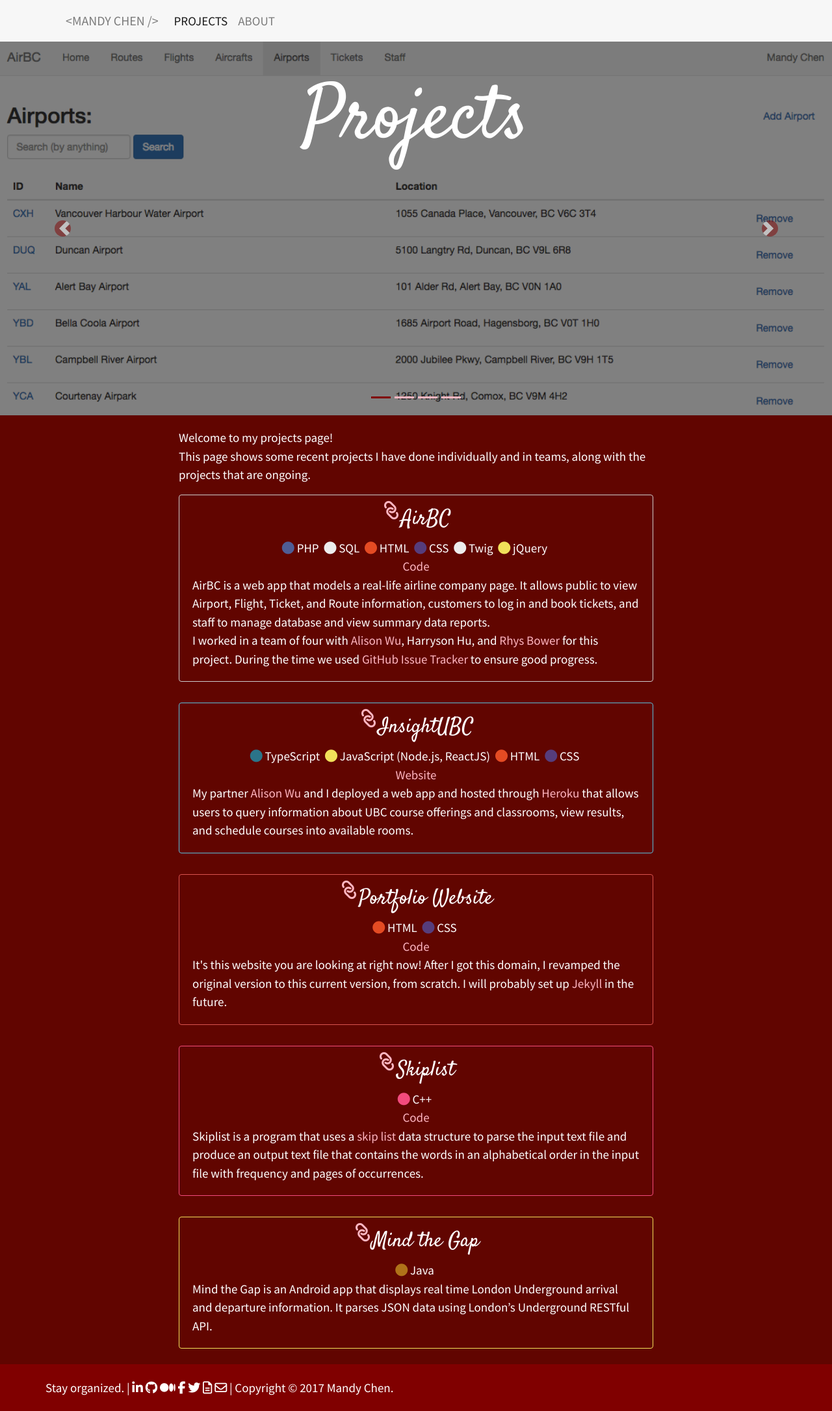
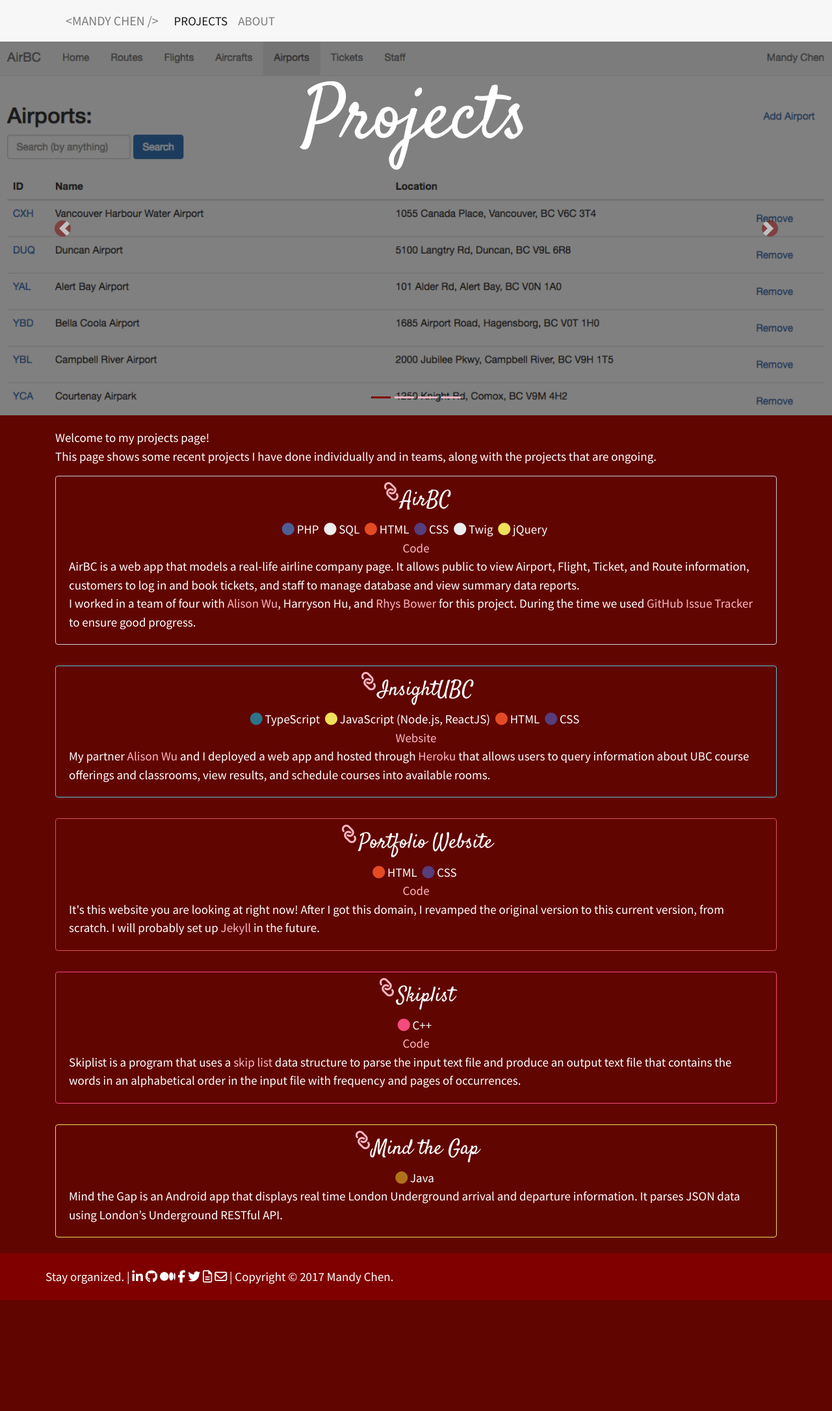
Before and after one commit to 42mandychen/42mandychen.github.io, a Jekyll site: the page built from projects.html, in a window 1280 px wide. Shown: the whole page at 65% size. Built offline with Jekyll 4.4.1, drawn with Linux system fonts in a browser that asks for light colours; nearby versions of some CDN libraries; after the commit the page ends 2000 px from its top, so only the background shows below that.

Commit message:
Improve projects page display on extra large screens

```diff
--- a/projects.html
+++ b/projects.html
@@ -50,12 +50,12 @@ title: Mandy Chen's Projects
 </div>
 <div class="container">
 	<div class="row">
-		<div class="col-lg-8 push-lg-2 col-md-10 push-md-1">
+		<div class="col-xl push-xl-0 col-lg-8 push-lg-2 col-md-10 push-md-1">
 			<p class="mb-0">Welcome to my projects page!</p>
 			<p class="mb-0">This page shows some recent projects I have done individually and in teams, along with the projects that are ongoing.</p>
 		</div>
 		<div class="w-100"></div>
-		<div class="col-lg-8 push-lg-2 col-md-10 push-md-1">
+		<div class="col-xl push-xl-0 col-lg-8 push-lg-2 col-md-10 push-md-1">
 			<div id="airbc" class="card card-outline-secondary my-3 text-center w-100">
 				<div class="card-block">
 					<a href="#airbc" class="title-link">
@@ -75,7 +75,7 @@ title: Mandy Chen's Projects
 			</div>
 		</div>
 		<div class="w-100"></div>
-		<div class="col-lg-8 push-lg-2 col-md-10 push-md-1">
+		<div class="col-xl push-xl-0 col-lg-8 push-lg-2 col-md-10 push-md-1">
 			<div id="insightubc" class="card card-outline-info my-3 text-center w-100">
 				<div class="card-block">
 					<a href="#insightubc" class="title-link">
@@ -92,7 +92,7 @@ title: Mandy Chen's Projects
 			</div>
 		</div>
 		<div class="w-100"></div>
-		<div class="col-lg-8 push-lg-2 col-md-10 push-md-1">
+		<div class="col-xl push-xl-0 col-lg-8 push-lg-2 col-md-10 push-md-1">
 			<div id="portfolio" class="card card-outline-danger my-3 text-center w-100">
 				<div class="card-block">
 					<a href="#portfolio" class="title-link">
@@ -106,7 +106,7 @@ title: Mandy Chen's Projects
 			</div>
 		</div>
 		<div class="w-100"></div>
-		<div class="col-lg-8 push-lg-2 col-md-10 push-md-1">
+		<div class="col-xl push-xl-0 col-lg-8 push-lg-2 col-md-10 push-md-1">
 			<div id="skiplist" class="card card-outline-skiplist my-3 text-center w-100">
 				<div class="card-block">
 					<a href="#skiplist" class="title-link">
@@ -120,7 +120,7 @@ title: Mandy Chen's Projects
 			</div>
 		</div>
 		<div class="w-100"></div>
-		<div class="col-lg-8 push-lg-2 col-md-10 push-md-1">
+		<div class="col-xl push-xl-0 col-lg-8 push-lg-2 col-md-10 push-md-1">
 			<div id="mindthegap" class="card card-outline-mindthegap my-3 text-center w-100">
 				<div class="card-block">
 					<a href="#mindthegap" class="title-link">
```
